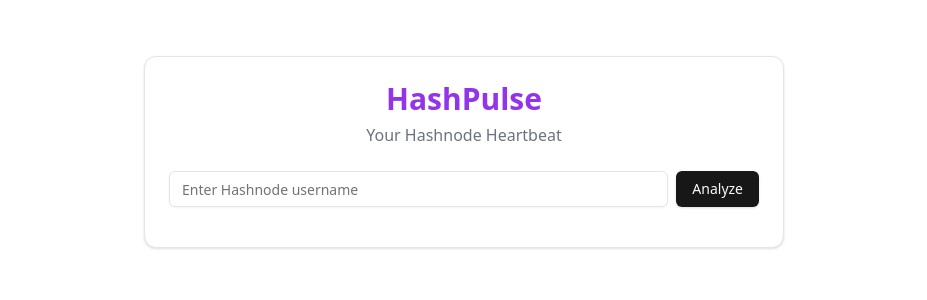
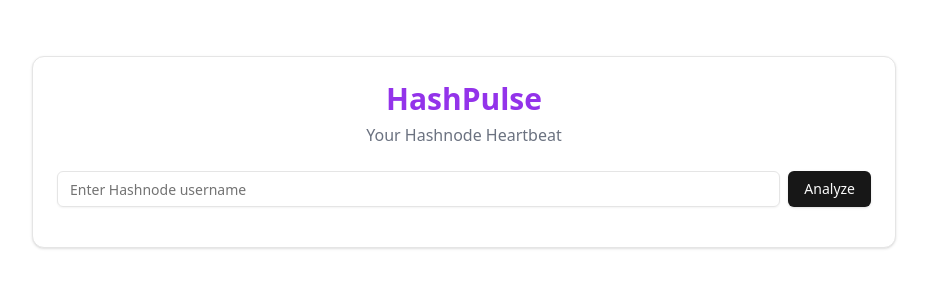
Before and after one commit to Vishal2002/HashPulse, a React (Vite) app: page / in a window 1280 px wide. Shown: the top 300 px of the page, without its empty margins (176-1103 px from the left). Built offline with nearby package versions, Linux system fonts and the light colour scheme; no server answers.

Commit message:
made some changes at last

```diff
--- a/src/pages/HashPulse.jsx
+++ b/src/pages/HashPulse.jsx
@@ -4,7 +4,7 @@
 import { Card, CardContent, CardHeader } from '@/components/ui/card';
 import { Input } from '@/components/ui/input';
 import { Button } from '@/components/ui/button';
-import { Loader2 } from 'lucide-react';
+import { Loader2, Share2 } from 'lucide-react';
 
 const GET_USER_VIEWS = gql`
   query GetUserViews($username: String!) {
@@ -33,6 +33,7 @@
 const HashPulse = () => {
   const [username, setUsername] = useState('');
   const [queryUsername, setQueryUsername] = useState('');
+
   const { loading, error, data } = useQuery(GET_USER_VIEWS, {
     variables: { username: queryUsername },
     skip: !queryUsername,
@@ -57,18 +58,15 @@
     ? data.user.publications.edges[0].node.posts.edges.reduce((sum, { node }) => sum + node.views, 0)
     : 0;
 
-    const shareOnX = () => {
+    const shareOnTwitter = () => {
+      const shareUrl = `https://hashpulse-backend.onrender.com/share/${queryUsername}/${totalViews}?profilePicture=${encodeURIComponent(data.user.profilePicture)}`;
       const text = `Check out my Hashnode analytics! I've reached ${totalViews} total views. 🚀 #HashnodePulse`;
-      const shareUrl = `https://hashpulse-backend.onrender.com/generate-image?u=${encodeURIComponent(queryUsername)}&v=${totalViews}&p=${data.user.profilePicture}`;
-
       const twitterShareUrl = `https://twitter.com/intent/tweet?url=${encodeURIComponent(shareUrl)}&text=${encodeURIComponent(text)}`;
-      window.open(twitterShareUrl, '_blank');
+      window.open(twitterShareUrl, '_blank', 'noopener,noreferrer');
     };
-
-
   return (
-    <div className="w-full max-w-2xl mx-auto mt-10 p-4">
-      <Card className="mb-4">
+    <div className="w-full max-w-4xl mx-auto mt-10 p-4">
+      <Card className="mb-8">
         <CardHeader>
           <h1 className="text-3xl font-bold text-center text-purple-600">HashPulse</h1>
           <p className="text-center text-gray-500">Your Hashnode Heartbeat</p>
@@ -99,17 +97,21 @@
         </Card>
       )}
 
-      {data && (
+      {data && data.user && (
         <Card className="bg-gradient-to-br from-purple-600 to-indigo-600 text-white rounded-lg shadow-lg">
           <CardContent className="p-6">
-            {data.user ? (
-              <>
-                <div className="flex items-center mb-4">
+            <div className="flex items-center justify-between mb-6">
+              <div className="flex items-center">
                 <img src={data.user.profilePicture} alt={data.user.name} className="w-16 h-16 rounded-full mr-4 border-2 border-white" />
                 <div>
                   <h2 className="text-2xl font-semibold">{data.user.name}'s Pulse</h2>
                   <p className="text-xl">Total Views: <span className="font-bold">{totalViews}</span></p>
                 </div>
+              </div>
+              <Button onClick={shareOnTwitter} className="bg-black  text-white">
+                <Share2 className="mr-2 h-4 w-4" />
+                Share on X
+              </Button>
             </div>
 
             <ResponsiveContainer width="100%" height={300}>
@@ -122,15 +124,6 @@
                 <Line type="monotone" dataKey="views" stroke="#fff" strokeWidth={2} dot={{ fill: '#fff' }} activeDot={{ r: 8 }} />
               </LineChart>
             </ResponsiveContainer>
-
-                <Button onClick={shareOnX} className="mt-4 bg-black hover:bg-gray-800 text-white flex items-center rounded-md shadow-md">
-                  <img src="/twitter.png" alt="X (Twitter) logo" width={20} height={20} className="mr-2" />
-                  Share on X
-                </Button>
-              </>
-            ) : (
-              <p>No user data found. Please try a different username.</p>
-            )}
           </CardContent>
         </Card>
       )}
```
Lines whose indentation alone changed are shown as unchanged.
